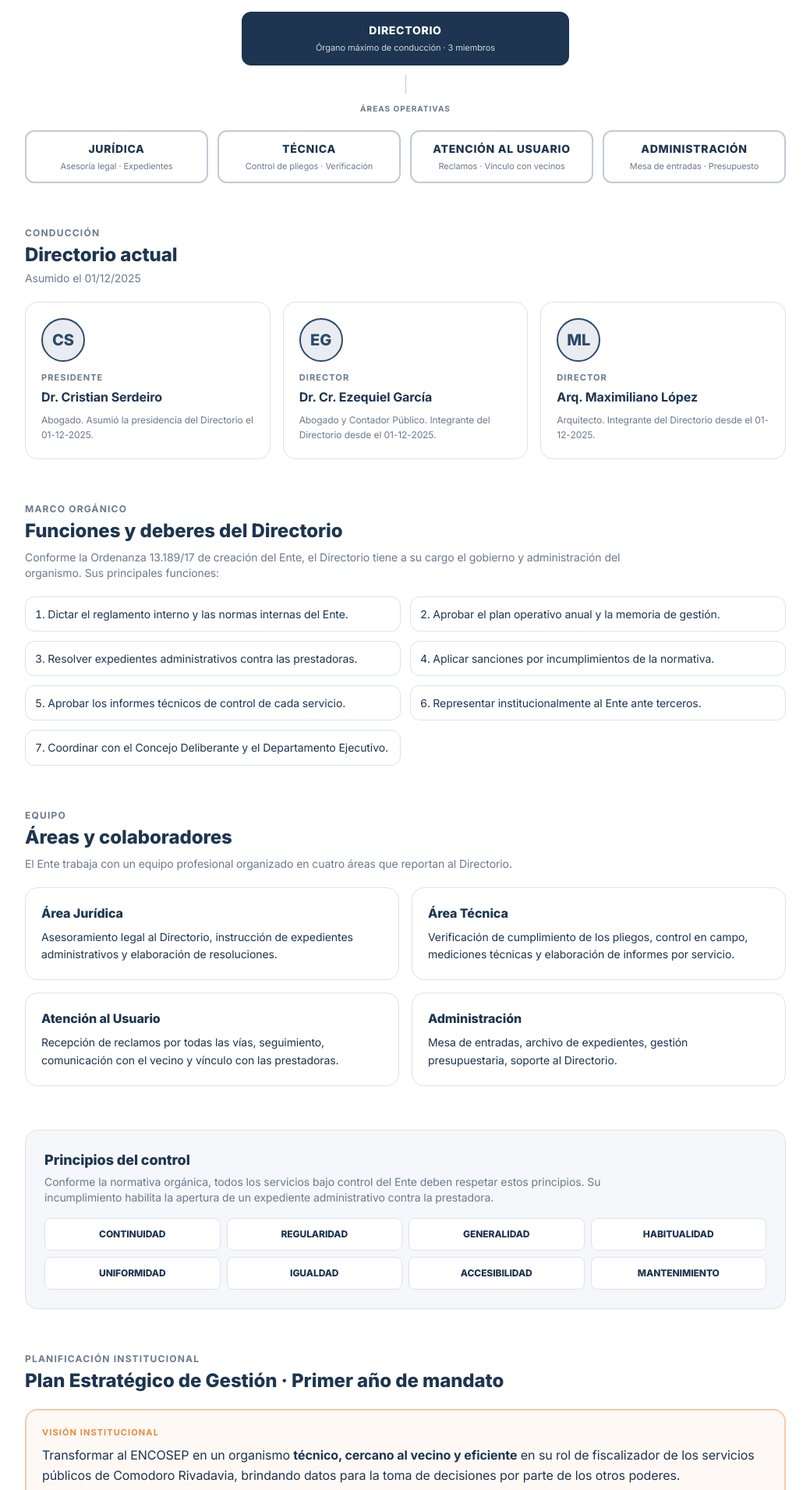
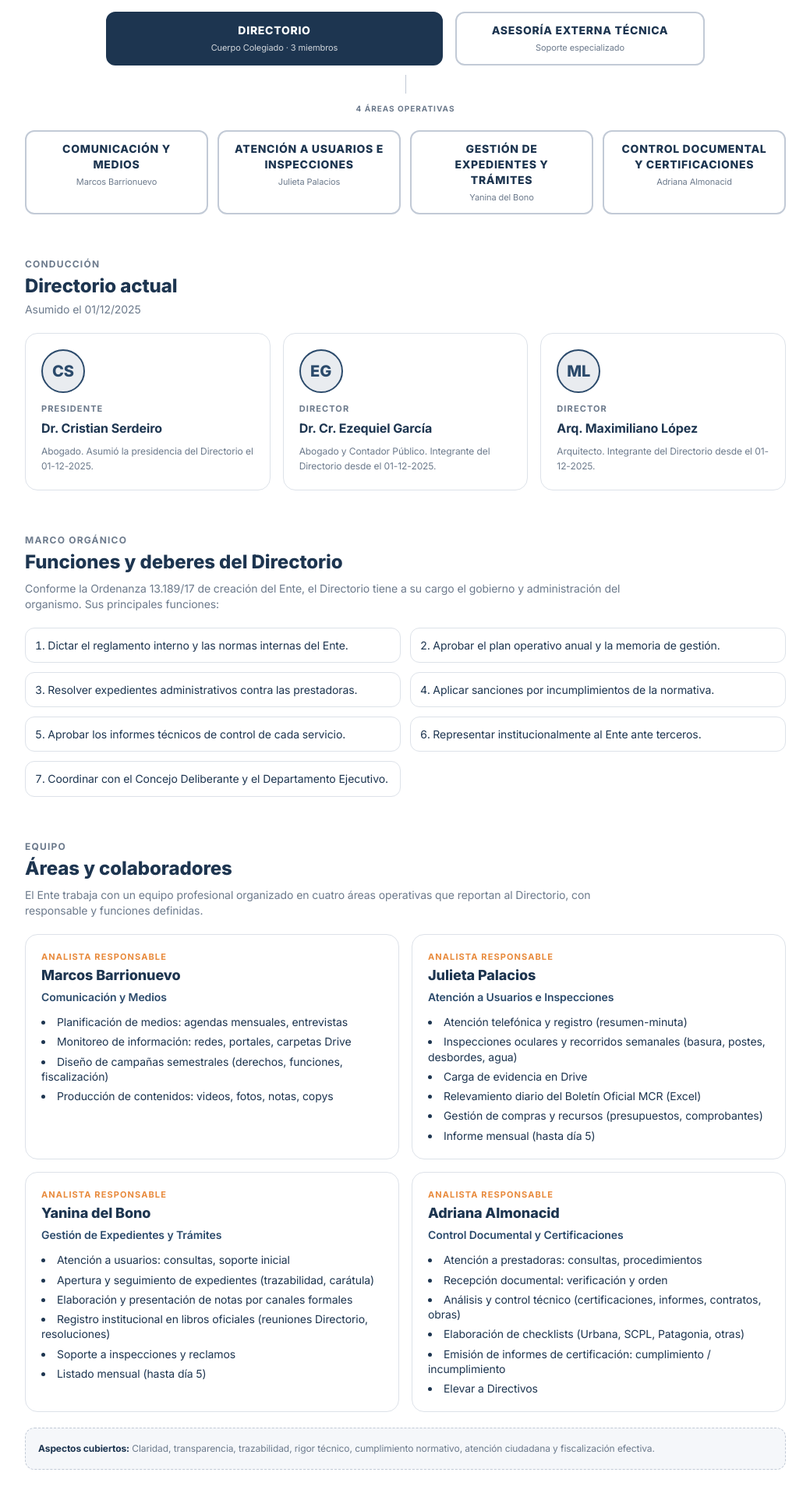
Before and after one commit to directorezequielgarcia/reclamosencosep, a Next.js app: page /nosotros in a window 1280 px wide. Shown: the part 900-2811 px from the top of the page at 78% size, without its empty margins (120-1159 px from the left). Built offline with nearby package versions, Linux system fonts and the light colour scheme.

Commit message:
Nosotros: organigrama actualizado con 4 areas reales + responsables (Barrionuevo, Palacios, del Bono, Almonacid) + asesoria externa + funciones detalladas

```diff
--- a/app/(sitio)/nosotros/page.tsx
+++ b/app/(sitio)/nosotros/page.tsx
@@ -31,26 +31,58 @@
   "Coordinar con el Concejo Deliberante y el Departamento Ejecutivo.",
 ];
 
-const COLABORADORES = [
+// Áreas operativas que reportan al Directorio. Cada una con su responsable
+// actual y el detalle de funciones, según el organigrama institucional.
+const AREAS = [
   {
-    rol: "Área Jurídica",
-    descripcion:
-      "Asesoramiento legal al Directorio, instrucción de expedientes administrativos y elaboración de resoluciones.",
+    rol: "Comunicación y Medios",
+    titular: "Marcos Barrionuevo",
+    cargo: "Analista Responsable",
+    funciones: [
+      "Planificación de medios: agendas mensuales, entrevistas",
+      "Monitoreo de información: redes, portales, carpetas Drive",
+      "Diseño de campañas semestrales (derechos, funciones, fiscalización)",
+      "Producción de contenidos: videos, fotos, notas, copys",
+    ],
   },
   {
-    rol: "Área Técnica",
-    descripcion:
-      "Verificación de cumplimiento de los pliegos, control en campo, mediciones técnicas y elaboración de informes por servicio.",
+    rol: "Atención a Usuarios e Inspecciones",
+    titular: "Julieta Palacios",
+    cargo: "Analista Responsable",
+    funciones: [
+      "Atención telefónica y registro (resumen-minuta)",
+      "Inspecciones oculares y recorridos semanales (basura, postes, desbordes, agua)",
+      "Carga de evidencia en Drive",
+      "Relevamiento diario del Boletín Oficial MCR (Excel)",
+      "Gestión de compras y recursos (presupuestos, comprobantes)",
+      "Informe mensual (hasta día 5)",
+    ],
   },
   {
-    rol: "Atención al Usuario",
-    descripcion:
-      "Recepción de reclamos por todas las vías, seguimiento, comunicación con el vecino y vínculo con las prestadoras.",
+    rol: "Gestión de Expedientes y Trámites",
+    titular: "Yanina del Bono",
+    cargo: "Analista Responsable",
+    funciones: [
+      "Atención a usuarios: consultas, soporte inicial",
+      "Apertura y seguimiento de expedientes (trazabilidad, carátula)",
+      "Elaboración y presentación de notas por canales formales",
+      "Registro institucional en libros oficiales (reuniones Directorio, resoluciones)",
+      "Soporte a inspecciones y reclamos",
+      "Listado mensual (hasta día 5)",
+    ],
   },
   {
-    rol: "Administración",
-    descripcion:
-      "Mesa de entradas, archivo de expedientes, gestión presupuestaria, soporte al Directorio.",
+    rol: "Control Documental y Certificaciones",
+    titular: "Adriana Almonacid",
+    cargo: "Analista Responsable",
+    funciones: [
+      "Atención a prestadoras: consultas, procedimientos",
+      "Recepción documental: verificación y orden",
+      "Análisis y control técnico (certificaciones, informes, contratos, obras)",
+      "Elaboración de checklists (Urbana, SCPL, Patagonia, otras)",
+      "Emisión de informes de certificación: cumplimiento / incumplimiento",
+      "Elevar a Directivos",
+    ],
   },
 ];
 
@@ -135,40 +167,46 @@
         <h2 className="text-2xl font-extrabold text-navy mt-1">Organigrama</h2>
 
         <div className="mt-6 flex flex-col items-center gap-3">
-          {/* Directorio (top) */}
-          <CajaOrg
-            color="navy"
-            titulo="DIRECTORIO"
-            subtitulo="Órgano máximo de conducción · 3 miembros"
-            ancho="md:w-[420px] w-full"
-          />
-
-          {/* Conectores y áreas */}
-          <div className="h-6 w-px bg-line-strong" />
-          <div className="text-[10px] uppercase tracking-widest text-muted font-bold">
-            Áreas operativas
-          </div>
-
-          <div className="grid grid-cols-1 sm:grid-cols-2 md:grid-cols-4 gap-3 w-full mt-2">
+          {/* Nivel superior: Directorio + Asesoría externa */}
+          <div className="w-full grid md:grid-cols-[1fr_320px] gap-4 items-center max-w-3xl">
             <CajaOrg
-              color="paper"
-              titulo="Jurídica"
-              subtitulo="Asesoría legal · Expedientes"
+              color="navy"
+              titulo="DIRECTORIO"
+              subtitulo="Cuerpo Colegiado · 3 miembros"
             />
             <CajaOrg
               color="paper"
-              titulo="Técnica"
-              subtitulo="Control de pliegos · Verificación"
+              titulo="Asesoría Externa Técnica"
+              subtitulo="Soporte especializado"
+            />
+          </div>
+
+          {/* Conector vertical */}
+          <div className="h-6 w-px bg-line-strong" />
+          <div className="text-[10px] uppercase tracking-widest text-muted font-bold">
+            4 áreas operativas
+          </div>
+
+          <div className="grid grid-cols-1 sm:grid-cols-2 lg:grid-cols-4 gap-3 w-full mt-2">
+            <CajaOrg
+              color="paper"
+              titulo="Comunicación y Medios"
+              subtitulo="Marcos Barrionuevo"
             />
             <CajaOrg
               color="paper"
-              titulo="Atención al Usuario"
-              subtitulo="Reclamos · Vínculo con vecinos"
+              titulo="Atención a Usuarios e Inspecciones"
+              subtitulo="Julieta Palacios"
             />
             <CajaOrg
               color="paper"
-              titulo="Administración"
-              subtitulo="Mesa de entradas · Presupuesto"
+              titulo="Gestión de Expedientes y Trámites"
+              subtitulo="Yanina del Bono"
+            />
+            <CajaOrg
+              color="paper"
+              titulo="Control Documental y Certificaciones"
+              subtitulo="Adriana Almonacid"
             />
           </div>
         </div>
@@ -245,21 +283,40 @@
         </h2>
         <p className="text-sm text-muted mt-2 max-w-3xl">
           El Ente trabaja con un equipo profesional organizado en cuatro áreas
-          que reportan al Directorio.
+          operativas que reportan al Directorio, con responsable y funciones
+          definidas.
         </p>
 
-        <div className="grid sm:grid-cols-2 gap-4 mt-5">
-          {COLABORADORES.map((c) => (
+        <div className="grid md:grid-cols-2 gap-4 mt-5">
+          {AREAS.map((a) => (
             <div
-              key={c.rol}
-              className="rounded-2xl border border-line bg-paper p-5"
+              key={a.rol}
+              className="rounded-2xl border border-line bg-paper p-5 flex flex-col gap-3"
             >
-              <h3 className="text-base font-extrabold text-navy">{c.rol}</h3>
-              <p className="text-sm text-navy mt-2 leading-relaxed">
-                {c.descripcion}
-              </p>
+              <header>
+                <div className="text-[11px] uppercase tracking-widest text-svc-orange font-bold">
+                  {a.cargo}
+                </div>
+                <h3 className="text-lg font-extrabold text-navy mt-0.5">
+                  {a.titular}
+                </h3>
+                <div className="text-sm font-semibold text-navy-2 mt-1">
+                  {a.rol}
+                </div>
+              </header>
+              <ul className="text-sm text-navy space-y-1.5 list-disc list-inside leading-snug">
+                {a.funciones.map((f, i) => (
+                  <li key={i}>{f}</li>
+                ))}
+              </ul>
             </div>
           ))}
+        </div>
+
+        <div className="mt-5 rounded-xl border border-dashed border-line-strong bg-paper-2 p-4 text-xs text-muted leading-relaxed">
+          <strong className="text-navy">Aspectos cubiertos:</strong> Claridad,
+          transparencia, trazabilidad, rigor técnico, cumplimiento normativo,
+          atención ciudadana y fiscalización efectiva.
         </div>
       </section>
 
```
